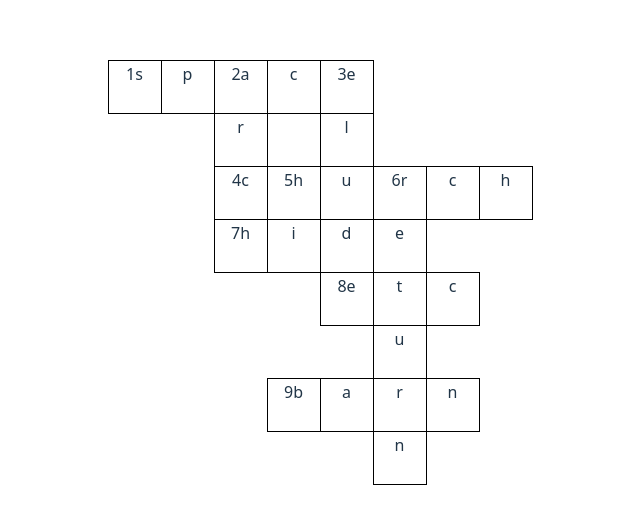
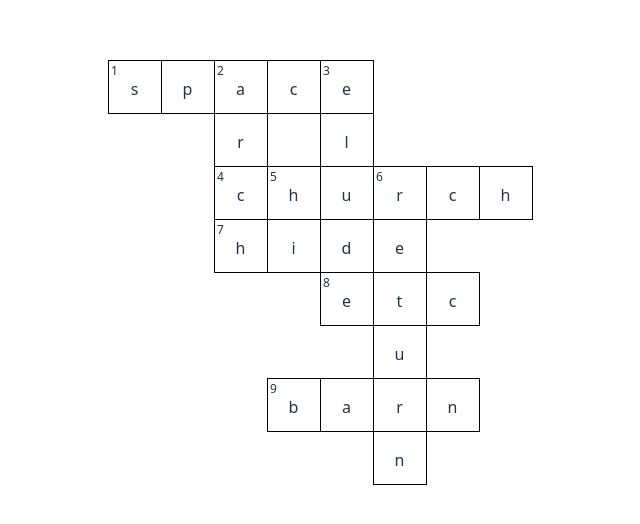
Before and after one commit to BUsuper/crossword-project, a React (Vite) app: page / in a window 1280 px wide. Shown: the part 128-652 px from the top of the page, without its empty margins (320-960 px from the left). Built offline with nearby package versions, Linux system fonts and the light colour scheme.

Commit message:
Make style improvements in crossword cells

```diff
--- a/src/components/CrosswordCell/CrosswordCell.css
+++ b/src/components/CrosswordCell/CrosswordCell.css
@@ -2,3 +2,41 @@
     width: 50px;
     height: 50px;
 }
+
+.upperRow {
+    display: flex;
+    align-items: center;
+    height: 10px;
+}
+
+.numberContainter {
+    font-size: 12px;
+    height: 10px;
+    width: 10px;
+    display: inline-block;
+}
+
+.rightArrowContainer {
+    height: 10px;
+    width: 40px;
+    display: inline-block;
+}
+
+.bottomRow {
+    display: flex;
+    align-items: center;
+    height: 40px;
+}
+
+.downArrowContainer {
+    height: 40px;
+    width: 10px;
+    display: inline-block;
+}
+
+.letterContainer {
+    font-size: 16px;
+    height: 30px;
+    width: 30px;
+    display: inline-block;
+}
--- a/src/components/CrosswordCell/CrosswordCell.jsx
+++ b/src/components/CrosswordCell/CrosswordCell.jsx
@@ -2,7 +2,19 @@ import "./CrosswordCell.css"
 
 export function CrosswordCell({x, y, letter, number}) {
     return <div className="CrosswordCell" id={`CrosswordCell(${y},${x})`}>
-        {number}
-        {letter}
+        <div className="upperRow">
+            <span className="numberContainter">
+                {number}
+            </span>
+            <span className="rightArrowContainer">
+
+            </span>
+        </div>
+        <div className="bottomRow">
+            <span className="downArrowContainer"></span>
+            <span className="letterContainer">
+                {letter}
+            </span>
+        </div>
     </div>
 }
```
